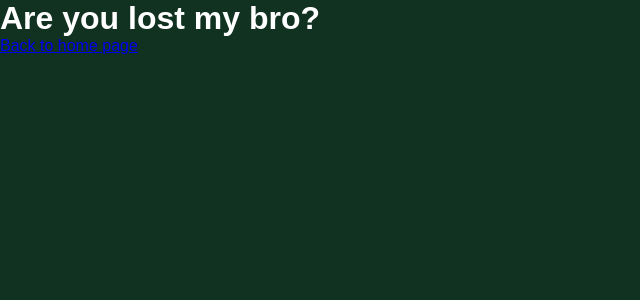
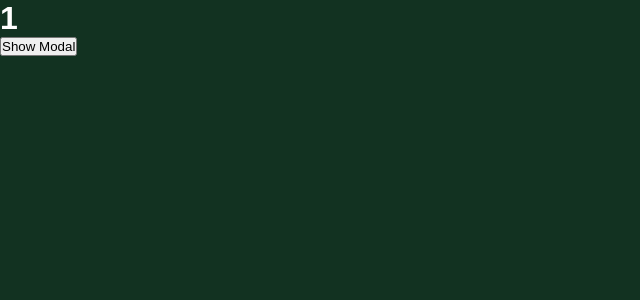
Before and after one commit to Plantasia/frontend, a Next.js app: page /blog/categories/1 in a window 1280 px wide. Before the commit this address had no page. Shown: the top 300 px of the page, without its empty margins (0-640 px from the left). Built offline with nearby package versions, Linux system fonts and the light colour scheme.

Commit message:
Lazy Load Components

```diff
--- /dev/null
+++ b/src/components/CategoryModal.tsx
@@ -0,0 +1,3 @@
+export default function CategoryModal() {
+  return <div>Categoria da massa</div>
+}
--- /dev/null
+++ b/src/pages/blog/categories/[slug].tsx
@@ -0,0 +1,25 @@
+import { useRouter } from "next/router"
+import dynamic from "next/dynamic"
+import { useState } from "react"
+
+const CategoryModal = dynamic(
+  () => import("../../../components/CategoryModal"),
+  { loading: () => <p>Carregando...</p>, ssr: false }
+)
+
+export default function Category() {
+  const router = useRouter()
+  const [isModalVisible, setIsModalVisible] = useState(false)
+  function handleClick() {
+    setIsModalVisible(true)
+  }
+  return (
+    <div>
+      <h1>{router.query.slug}</h1>
+
+      <button onClick={handleClick}>Show Modal</button>
+
+      {isModalVisible && <CategoryModal />}
+    </div>
+  )
+}
```
